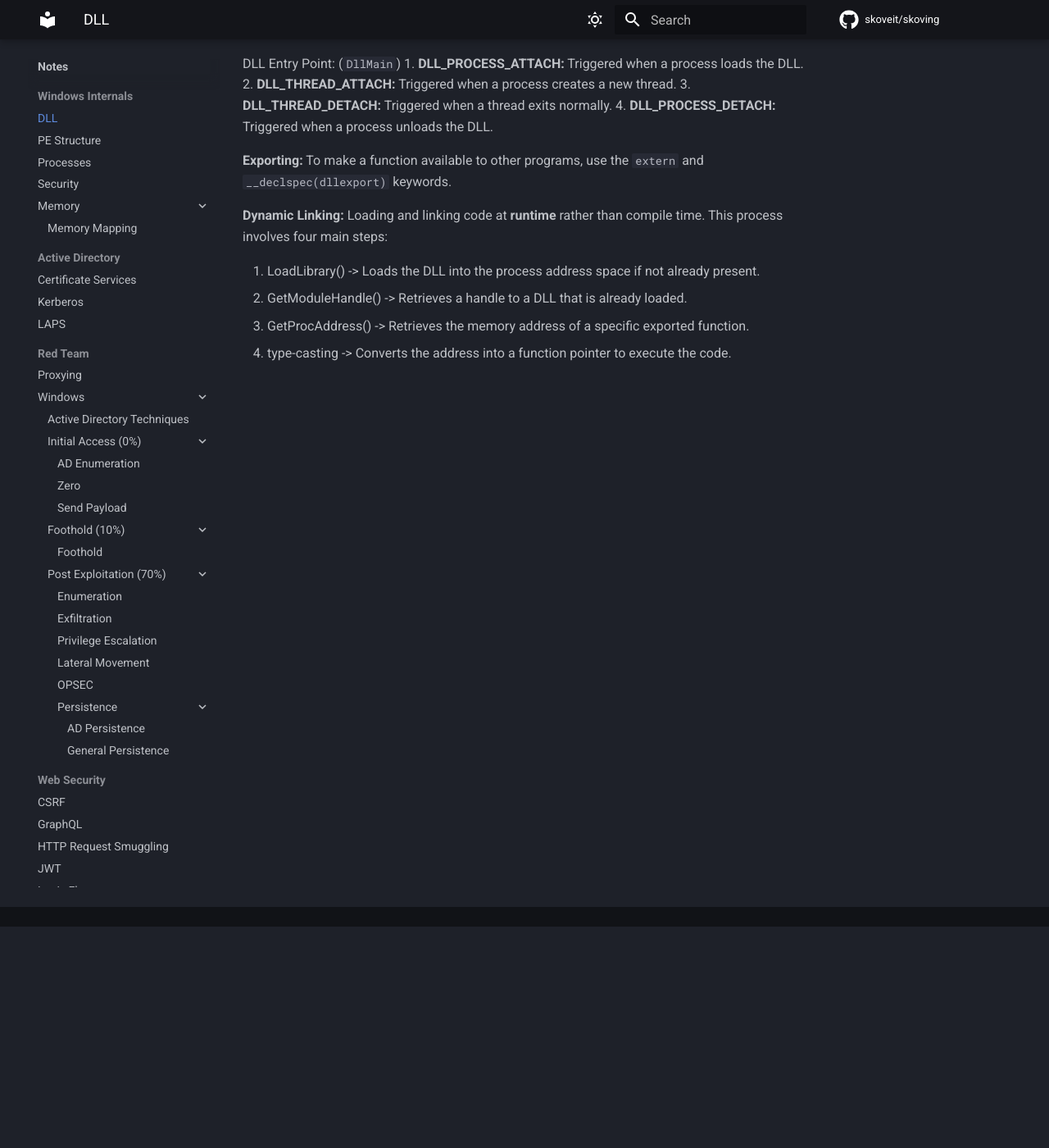
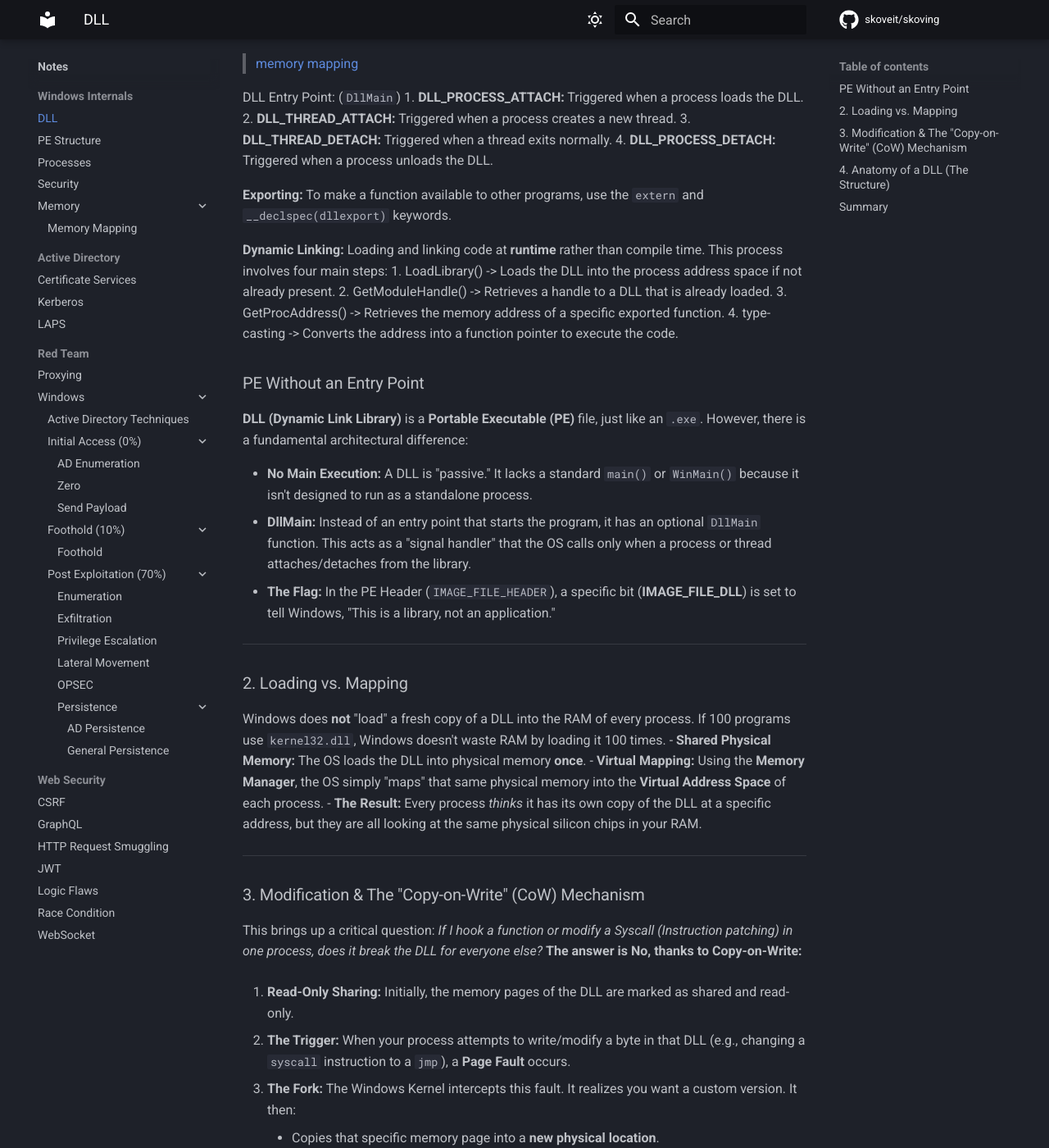
Before and after one commit to skoveit/skoving, an MkDocs documentation site: the page built from docs/notes/windows internals/DLL.md, in a window 1280 px wide and 1400 px high, scrolled down 270 px. Shown: the whole window at 82% size. Built offline with MkDocs 1.6.1 and Material for MkDocs 9.7.7, drawn with Linux system fonts in a browser that asks for light colours; comment, search, counter and statistics services are not loaded; some of the changed text lies outside the part shown.

Commit message:
dll define

```diff
--- a/docs/notes/windows internals/DLL.md
+++ b/docs/notes/windows internals/DLL.md
@@ -1,5 +1,7 @@
 
 Windows often loads specific DLLs at the same virtual address across all processes to optimize memory and performance.
+
+>  [memory mapping](https://skoveit.github.io/skoving/notes/windows%20internals/memory/memory%20mapping/)
 
 DLL Entry Point: (`DllMain`)
 1. **DLL_PROCESS_ATTACH:** Triggered when a process loads the DLL.
@@ -10,8 +12,58 @@
 **Exporting:** To make a function available to other programs, use the `extern` and `__declspec(dllexport)` keywords.
 
 **Dynamic Linking:** Loading and linking code at **runtime** rather than compile time. This process involves four main steps:
-
 1. LoadLibrary() -> Loads the DLL into the process address space if not already present.
 2. GetModuleHandle() -> Retrieves a handle to a DLL that is already loaded.
 3. GetProcAddress() -> Retrieves the memory address of a specific exported function.
 4. type-casting -> Converts the address into a function pointer to execute the code.
+
+### PE Without an Entry Point
+**DLL (Dynamic Link Library)** is a **Portable Executable (PE)** file, just like an `.exe`. However, there is a fundamental architectural difference:
+
+- **No Main Execution:** A DLL is "passive." It lacks a standard `main()` or `WinMain()` because it isn't designed to run as a standalone process.
+- **DllMain:** Instead of an entry point that starts the program, it has an optional `DllMain` function. This acts as a "signal handler" that the OS calls only when a process or thread attaches/detaches from the library.
+- **The Flag:** In the PE Header (`IMAGE_FILE_HEADER`), a specific bit (**IMAGE_FILE_DLL**) is set to tell Windows, "This is a library, not an application."
+
+---
+### 2. Loading vs. Mapping
+
+Windows does **not** "load" a fresh copy of a DLL into the RAM of every process. If 100 programs use `kernel32.dll`, Windows doesn't waste RAM by loading it 100 times.
+- **Shared Physical Memory:** The OS loads the DLL into physical memory **once**.
+- **Virtual Mapping:** Using the **Memory Manager**, the OS simply "maps" that same physical memory into the **Virtual Address Space** of each process.
+- **The Result:** Every process _thinks_ it has its own copy of the DLL at a specific address, but they are all looking at the same physical silicon chips in your RAM.
+
+---
+### 3. Modification & The "Copy-on-Write" (CoW) Mechanism
+This brings up a critical question: _If I hook a function or modify a Syscall (Instruction patching) in one process, does it break the DLL for everyone else?_ **The answer is No, thanks to Copy-on-Write:**
+
+1. **Read-Only Sharing:** Initially, the memory pages of the DLL are marked as shared and read-only.
+
+2. **The Trigger:** When your process attempts to write/modify a byte in that DLL (e.g., changing a `syscall` instruction to a `jmp`), a **Page Fault** occurs.
+
+3. **The Fork:** The Windows Kernel intercepts this fault. It realizes you want a custom version. It then:
+    - Copies that specific memory page into a **new physical location**.
+    - Remaps your process's virtual address to this **new private copy**.
+    - Allows the modification on your private copy only.
+
+4. **Isolation:** All other processes continue using the original, clean version of the DLL.
+
+
+---
+
+### 4. Anatomy of a DLL (The Structure)
+
+A DLL follows the standard PE structure but focuses heavily on the **Data Directories**:
+
+|**Section**|**Purpose**|
+|---|---|
+|**DOS Header**|The "MZ" signature; legacy stub for compatibility.|
+|**PE Header**|Contains metadata (Machine type, Number of sections, Timestamp).|
+|**Export Directory**|**The heart of the DLL.** Lists the names and addresses of functions it provides to others.|
+|**Import Directory**|Lists other DLLs _this_ DLL needs to function (Dependencies).|
+|**.text Section**|Contains the actual executable machine code (the logic).|
+|**.data Section**|Contains global/static variables.|
+|**.reloc Section**|Crucial for DLLs. If the DLL can't be mapped at its "Preferred Base Address," this table tells the OS how to fix the addresses.|
+
+### Summary
+
+> "A DLL is a shared blueprint. Windows maps the same physical code to everyone to save space. However, the moment you try to 'vandalize' or hook that code for your specific process, Windows silently gives you your own private 'paper' to write on, ensuring the rest of the system remains untouched."
```
